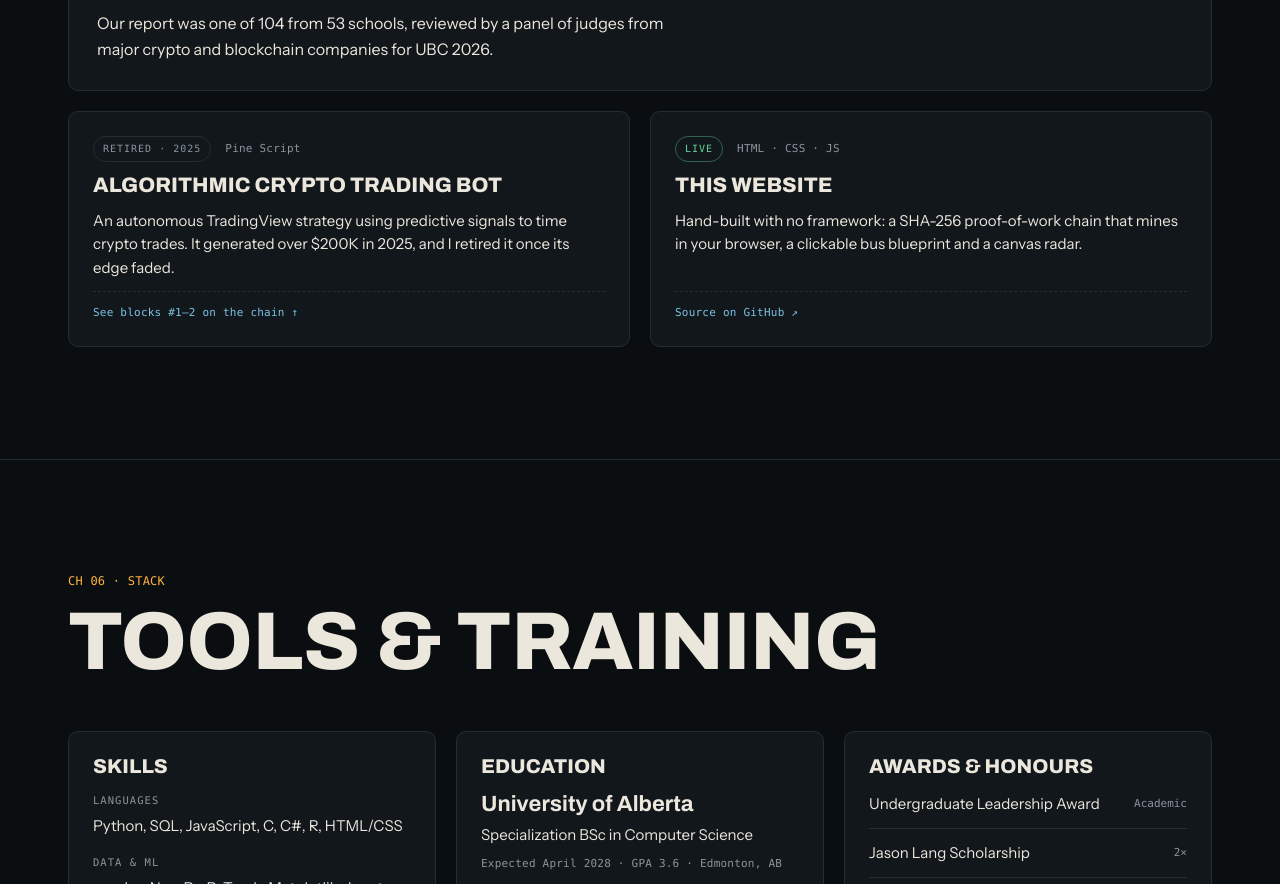
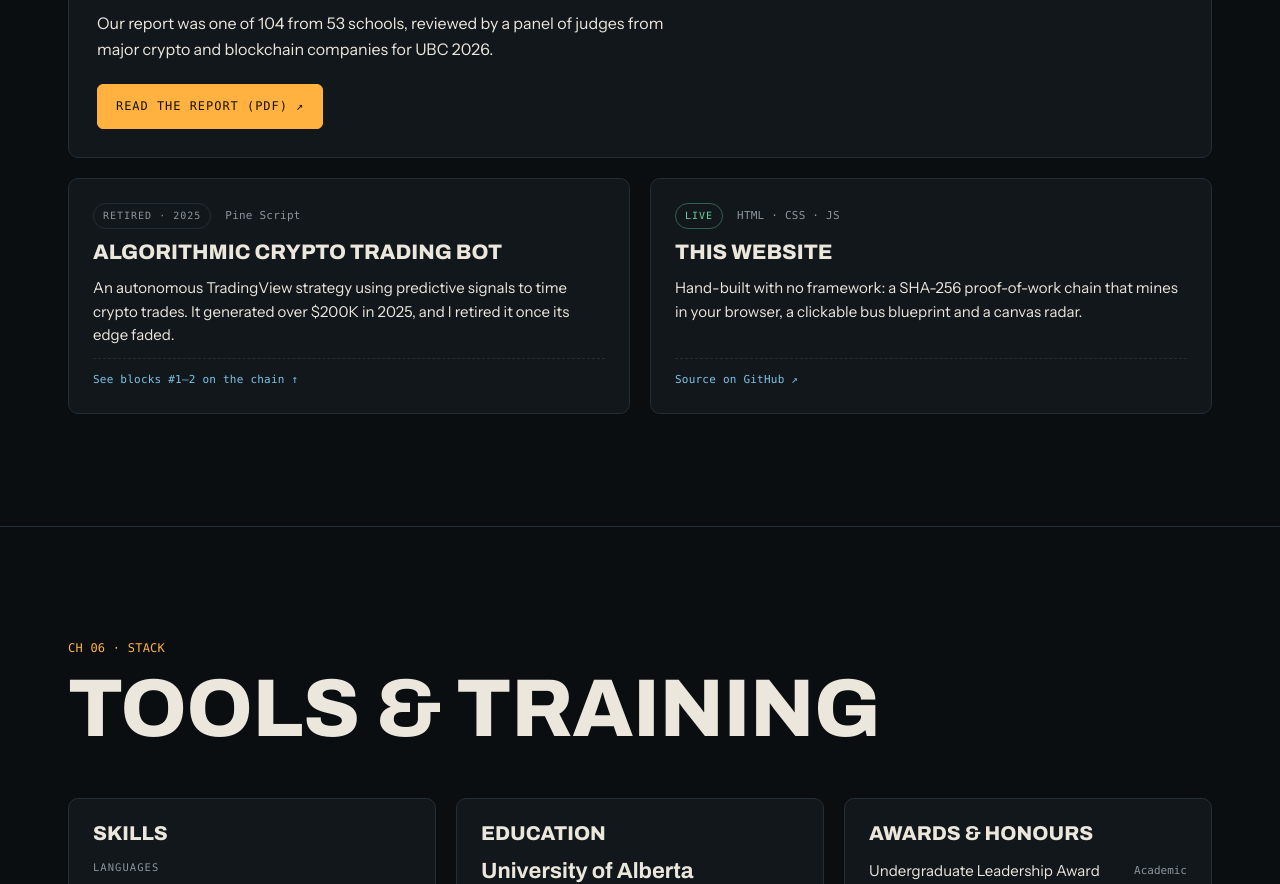
Before and after one commit to mkhani97/personal-site, a plain HTML site: page index.html in a window 1280 px wide. Shown: the part 5750-6634 px from the top of the page. Drawn offline with Linux system fonts and the light colour scheme; a web font is replaced by a local one.

Commit message:
Add call-to-action button for report download

```diff
--- a/index.html
+++ b/index.html
@@ -559,6 +559,7 @@ footer .wrap{display:flex;flex-wrap:wrap;justify-content:space-between;gap:10px}
         <h3>Franklin Templeton Crypto Research Competition</h3>
         <p>With a four-person team from the University of Alberta and the University of Michigan, I co-wrote a long thesis on GEODNET (GEOD), a decentralized network that corrects GPS down to the centimeter. We valued the token three ways, through buyback multiples, discounted future buybacks and market share, for a 12-month target of $0.38, about 60% above its price.</p>
         <p style="margin-top:14px">Our report was one of 104 from 53 schools, reviewed by a panel of judges from major crypto and blockchain companies for UBC 2026.</p>
+        <div class="cta" style="margin-top:22px"><a class="btn solid" href="geodnet-report.pdf" target="_blank" rel="noopener">Read the report (PDF) ↗</a></div>
       </div>
       <div class="score">
         <div class="tiles">
```
